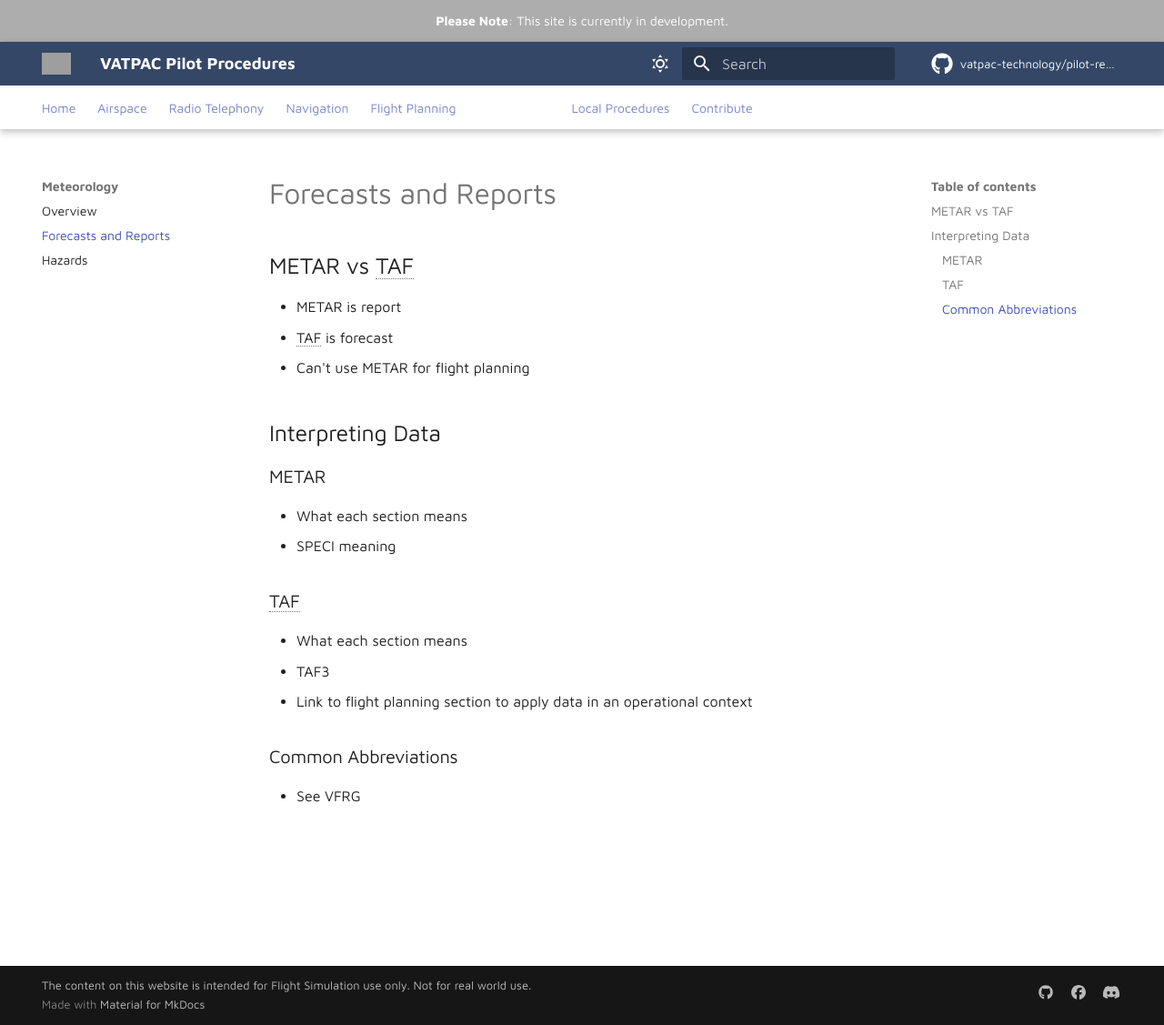
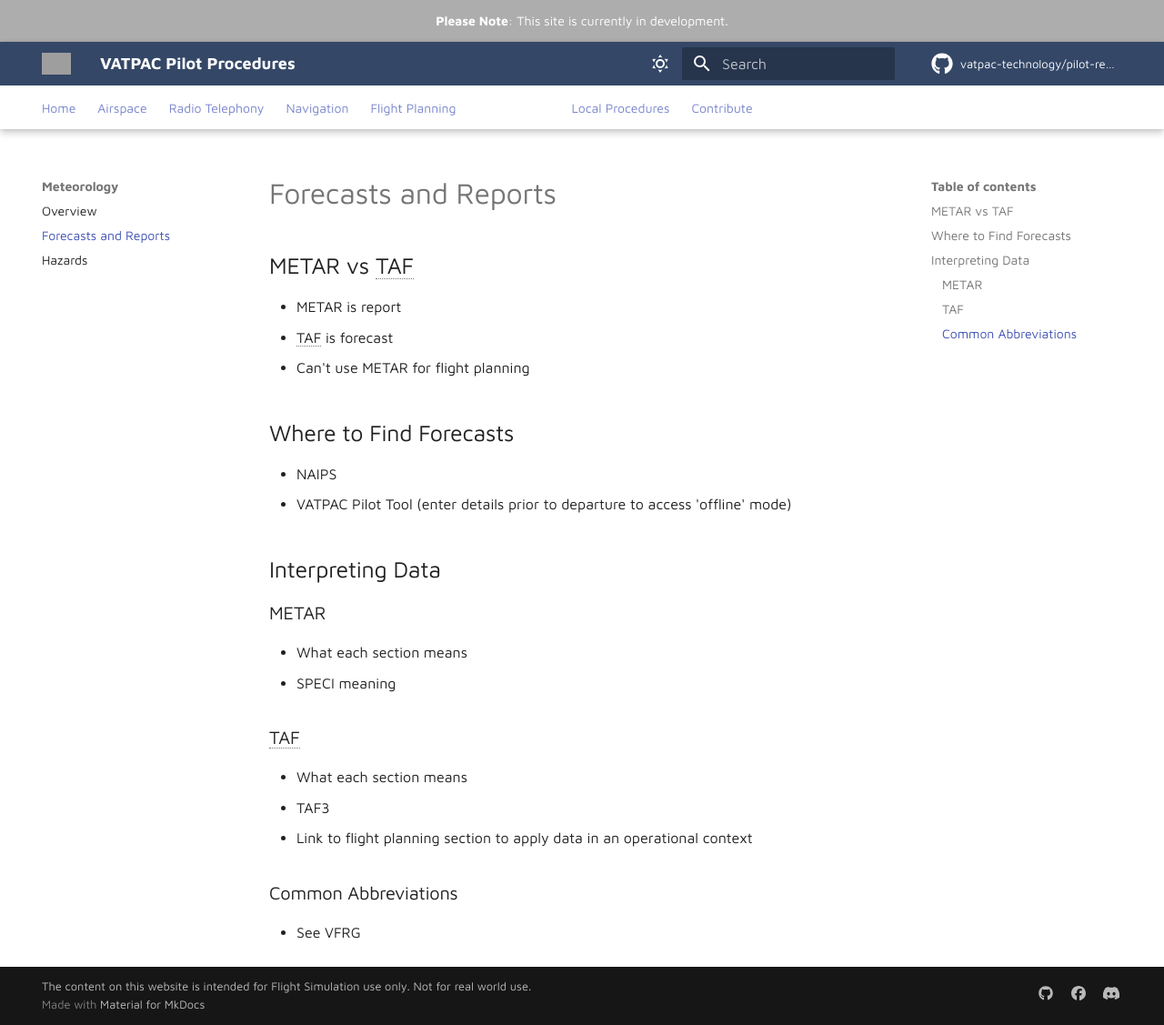
Before and after one commit to vatpac-technology/pilot-resources, an MkDocs documentation site: the page built from docs/meteorology/forecastsandreports.md, in a window 1280 px wide and 1127 px high. Shown: the whole window at 91% size. Built offline with MkDocs 1.6.1 and Material for MkDocs 9.7.7, drawn with Linux system fonts in a browser that asks for light colours; comment, search, counter and statistics services are not loaded; grey boxes are pictures that could not be loaded.

Commit message:
Add info on where to find forecasts

```diff
--- a/docs/meteorology/forecastsandreports.md
+++ b/docs/meteorology/forecastsandreports.md
@@ -8,6 +8,10 @@
 - METAR is report
 - TAF is forecast
 - Can't use METAR for flight planning
+
+## Where to Find Forecasts
+- NAIPS
+- VATPAC Pilot Tool (enter details prior to departure to access 'offline' mode)
 
 ## Interpreting Data
 ### METAR
```
